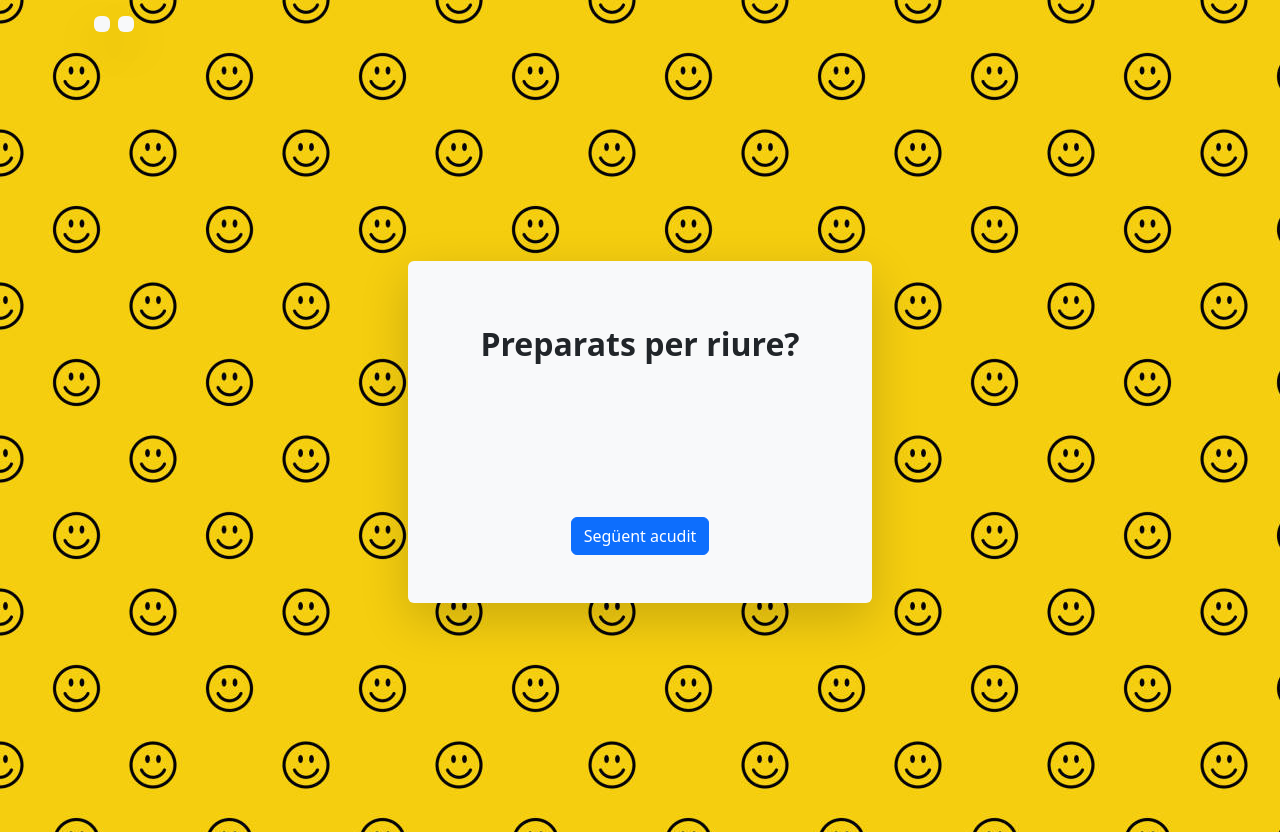
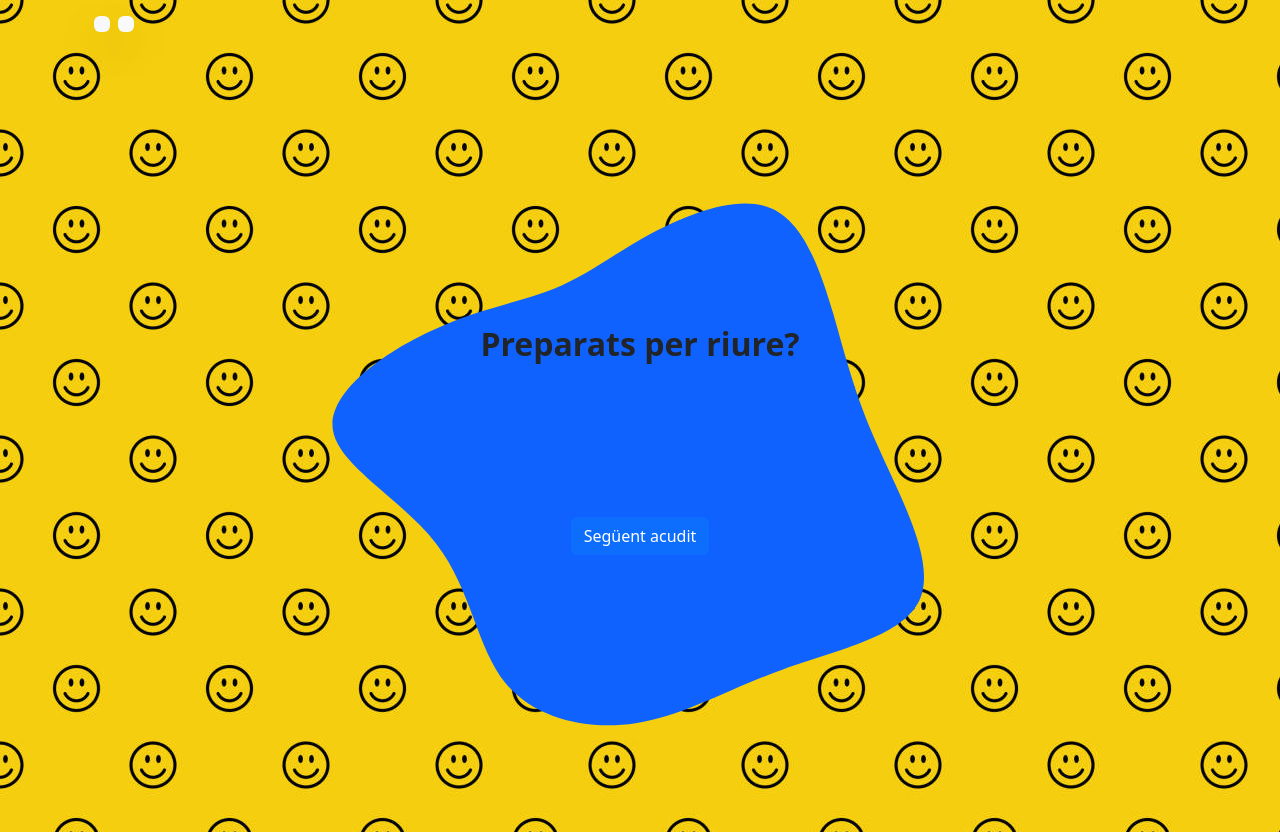
Before and after one commit to MartiVallhonrat/S5.-Typescrypt-and-API, a website: page index.html in a window 1280 px wide. Drawn offline with nearby package versions, Linux system fonts and the light colour scheme; no server answers.

Commit message:
blob random backround

```diff
--- a/index.html
+++ b/index.html
@@ -12,8 +12,8 @@
         <div id="wheater" class="p-2 bg-light shadow-lg rounded"></div>
         <div id="temperature" class="p-2 bg-light shadow-lg rounded"></div>
     </div>
-    <div class="d-flex h-100">
-        <div class="container p-5 w-auto align-self-center bg-light shadow-lg rounded">
+    <div id="blobBackground" class="d-flex h-100">
+        <div class="container p-5 w-auto align-self-center">
             <div class="container row mt-3 mx-0">
                 <div class="col-xs-1 text-center h2"><strong>Preparats per riure?</strong></div>
             </div>
--- a/index.js
+++ b/index.js
@@ -94,6 +94,11 @@ function fetchChuckJoke() {
     counter = counter + 1;
 }
 
+function changeBackround() {
+
+    document.getElementById("blobBackground").style.backgroundImage = `url('svg/blob${Math.floor(Math.random() * 9)}.svg')`;
+}
+
 function fetchJoke() {
     if ((counter % 2) == 0) {
 
@@ -104,6 +109,8 @@ function fetchJoke() {
         fetchJokeDad();
 
     }
+
+    changeBackround();
 }
 
 fetchWeather();
--- a/style.css
+++ b/style.css
@@ -1,3 +1,10 @@
 body {
     background-image: url("images/background-image.jpg");
 }
+
+#blobBackground {
+    background-image: url("svg/blob0.svg");
+    background-repeat: no-repeat;
+    background-position: 50%;
+    background-size: auto;
+}
```
Also changed, not shown: svg/blob0.svg (added), svg/blob1.svg (added), svg/blob2.svg (added), svg/blob3.svg (added), svg/blob4.svg (added), svg/blob5.svg (added), svg/blob6.svg (added), svg/blob7.svg (added), svg/blob8.svg (added).
